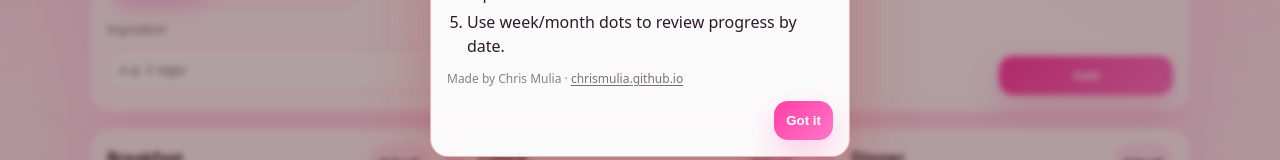
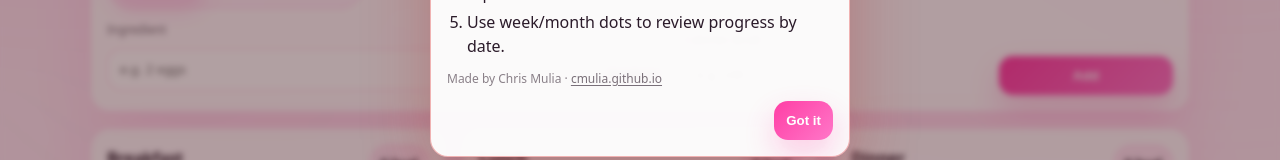
Before and after one commit to cmulia/calorie-tracker, a React (Vite) app: page / in a window 1280 px wide. Both pictures are taken after a click on the button "How to use this website". Shown: the part 436-596 px from the top of the page. Built offline with nearby package versions, Linux system fonts and the light colour scheme.

Commit message:
Change maker website

```diff
--- a/src/App.jsx
+++ b/src/App.jsx
@@ -721,11 +721,11 @@ export default function App() {
               Made by Chris Mulia ·{" "}
               <a
                 className="madeByLink"
-                href="https://chrismulia.github.io"
+                href="https://cmulia.github.io/"
                 target="_blank"
                 rel="noreferrer"
               >
-                chrismulia.github.io
+                cmulia.github.io
               </a>
             </p>
             <div className="dialogActions">
```
